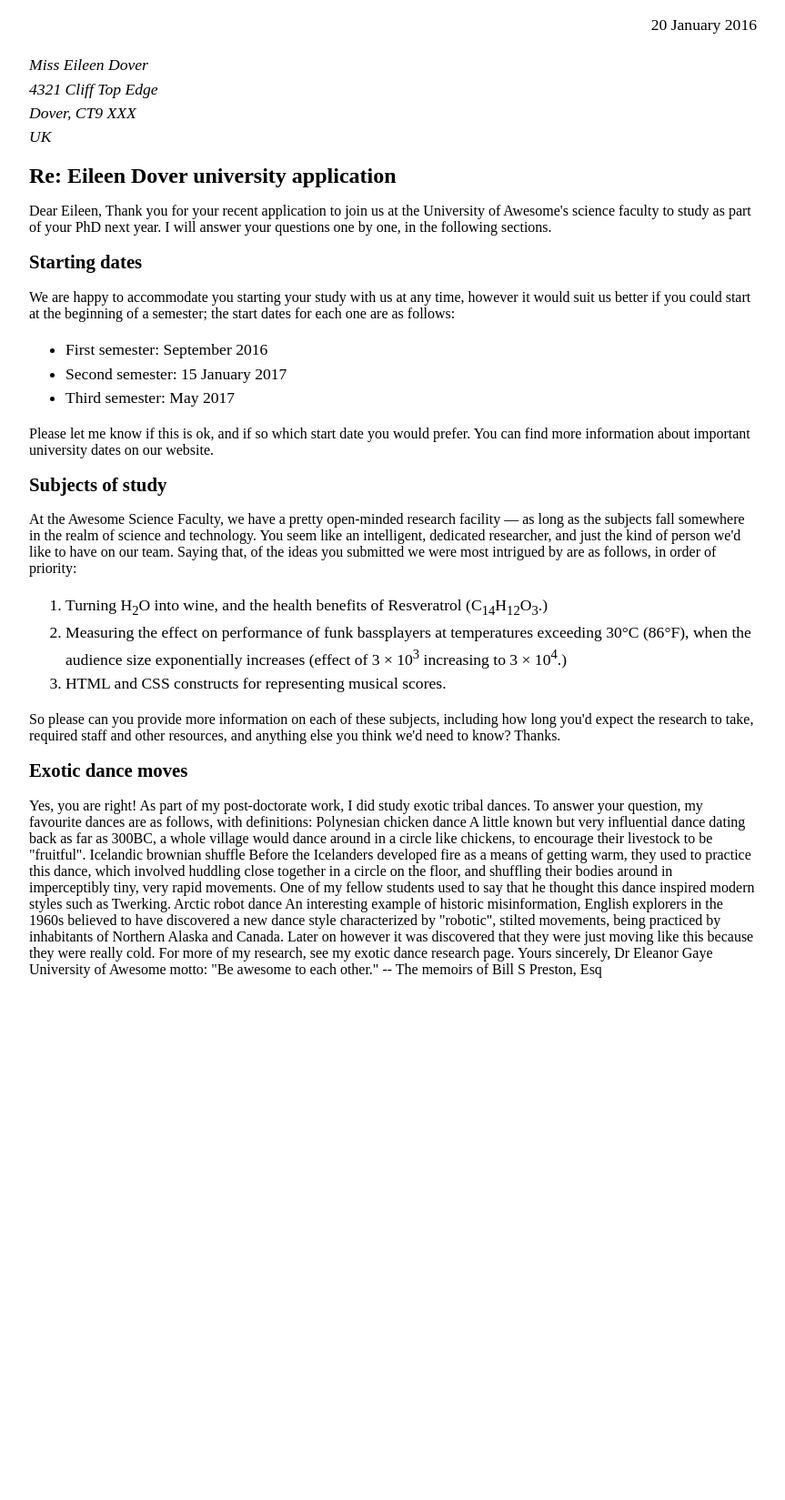
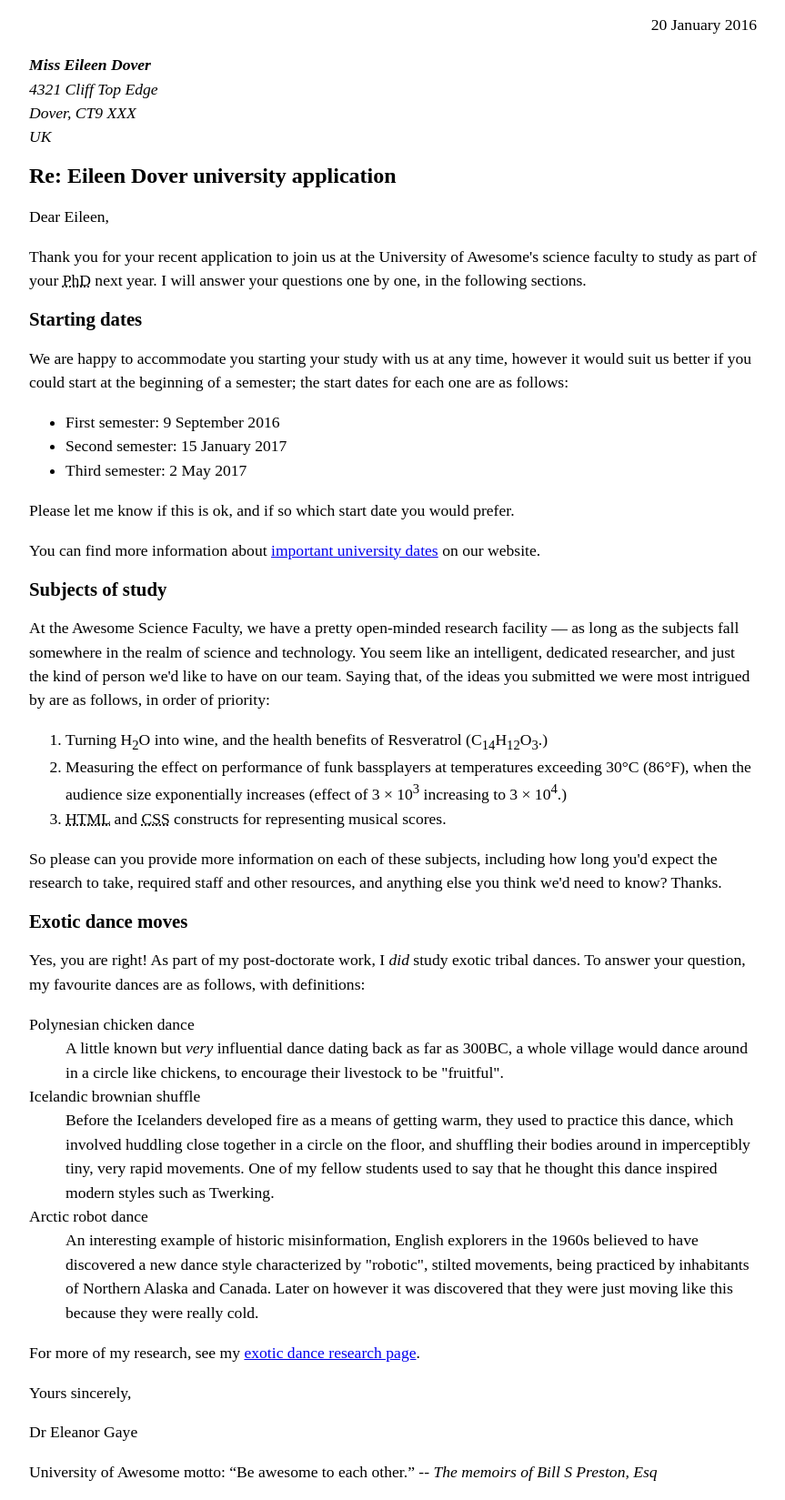
Before and after one commit to sreij/git-tutorial, a plain HTML site: page index.html in a window 1280 px wide. Shown: the part 188-1837 px from the top of the page at 91% size, without its empty margins (208-1071 px from the left). Before the commit the page ends 1263 px from the top, so only its background shows below. Drawn offline with Linux system fonts and the light colour scheme.

Commit message:
マークアップ完了

```diff
--- a/index.html
+++ b/index.html
@@ -32,7 +32,7 @@ cite、引用元。イタリック体になる
 
 <body>
   <address class="sender-column">
-    Dr. Eleanor Gaye<br>
+    <strong>Dr. Eleanor Gaye</strong><br>
     Awesome Science faculty<br>
     University of Awesome<br>
     Bobtown, CA 99999,<br>
@@ -42,79 +42,112 @@ cite、引用元。イタリック体になる
   </address>
 
   <p class="sender-column">
-    <time datetime="2016-1-20" >20 January 2016</time><br>
+    <time datetime="2016-1-20">20 January 2016</time><br>
   </p>
 
   <address>
-    Miss Eileen Dover<br>
+    <strong>Miss Eileen Dover</strong><br>
     4321 Cliff Top Edge<br>
     Dover, CT9 XXX<br>
     UK<br>
   </address>
   <h1>Re: Eileen Dover university application</h1>
 
-  Dear Eileen,
+  <p>Dear Eileen,</p>
 
+  <p>
   Thank you for your recent application to join us at the University of Awesome's science faculty to study as part of
-  your PhD next year. I will answer your questions one by one, in the following sections.
+  your <abbr title="Doctor of Philosophy">PhD</abbr> next year. I will answer your questions one by one, in the
+  following sections.
+</p>
 
   <h2>Starting dates</h2>
 
+  <p>
   We are happy to accommodate you starting your study with us at any time, however it would suit us better if you could
   start at the beginning of a semester; the start dates for each one are as follows:
+</p>
 
   <ul>
-    <li>First semester: <time datetime="2016-9">September 2016</time></li>
+    <li>First semester: <time datetime="2016-9">9 September 2016</time></li>
     <li>Second semester: <time datetime="2017-1-15">15 January 2017</time></li>
-    <li>Third semester: <time datetime="2017-5">May 2017</time></li>
+    <li>Third semester: <time datetime="2017-5">2 May 2017</time></li>
   </ul>
 
+  <p>
     Please let me know if this is ok, and if so which start date you would prefer.
+  </p>
 
-  You can find more information about important university dates on our website.
-
+  <p>
+    You can find more information about <a href="http://example.com">important university dates</a> on our website.
+  </p>
 
   <h2>Subjects of study</h2>
 
+  <p>
     At the Awesome Science Faculty, we have a pretty open-minded research facility — as long as the subjects fall
     somewhere in the realm of science and technology. You seem like an intelligent, dedicated researcher, and just the
-  kind of person we'd like to have on our team. Saying that, of the ideas you submitted we were most intrigued by are as
+    kind of person we'd like to have on our team. Saying that, of the ideas you submitted we were most intrigued by are
+    as
     follows, in order of priority:
+  </p>
 
   <ol>
-  <li>Turning H<sub>2</sub>O into wine, and the health benefits of Resveratrol (C<sub>14</sub>H<sub>12</sub>O<sub>3</sub>.)</li>
-  <li>Measuring the effect on performance of funk bassplayers at temperatures exceeding 30°C (86°F), when the audience size
+    <li>Turning <abbr>H<sub>2</sub>O</abbr> into wine, and the health benefits of Resveratrol
+      (<abbr>C<sub>14</sub>H<sub>12</sub>O<sub>3</sub></abbr>.)</li>
+    <li>Measuring the effect on performance of funk bassplayers at temperatures exceeding 30°C (86°F), when the audience
+      size
       exponentially increases (effect of 3 × 10<sup>3</sup> increasing to 3 × 10<sup>4</sup>.)</li>
-  <li>HTML and CSS constructs for representing musical scores.</li>
+    <li><abbr title="HyperText Markup Language">HTML</abbr> and <abbr title="Cascading Style Sheet">CSS</abbr>
+      constructs
+      for representing musical scores.</li>
   </ol>
 
-  So please can you provide more information on each of these subjects, including how long you'd expect the research to
-  take, required staff and other resources, and anything else you think we'd need to know? Thanks.
-
+  <p>
+    So please can you provide more information on each of these subjects, including how long you'd expect the research
+    to take, required staff and other resources, and anything else you think we'd need to know? Thanks.
+  </p>
 
   <h2>Exotic dance moves</h2>
 
-  Yes, you are right! As part of my post-doctorate work, I did study exotic tribal dances. To answer your question, my
+  <p>
+    Yes, you are right! As part of my post-doctorate work, I <em>did</em> study exotic tribal dances. To answer your
+    question, my
     favourite dances are as follows, with definitions:
+  </p>
 
-  Polynesian chicken dance
-  A little known but very influential dance dating back as far as 300BC, a whole village would dance around in a circle
+  <dl>
+    <dt>Polynesian chicken dance</dt>
+    <dd>
+      A little known but <em>very</em> influential dance dating back as far as 300BC, a whole village would dance around
+      in a
+      circle
       like chickens, to encourage their livestock to be "fruitful".
-  Icelandic brownian shuffle
+    </dd>
+    <dt>Icelandic brownian shuffle</dt>
+    <dd>
       Before the Icelanders developed fire as a means of getting warm, they used to practice this dance, which involved
-  huddling close together in a circle on the floor, and shuffling their bodies around in imperceptibly tiny, very rapid
-  movements. One of my fellow students used to say that he thought this dance inspired modern styles such as Twerking.
-  Arctic robot dance
-  An interesting example of historic misinformation, English explorers in the 1960s believed to have discovered a new
+      huddling close together in a circle on the floor, and shuffling their bodies around in imperceptibly tiny, very
+      rapid
+      movements. One of my fellow students used to say that he thought this dance inspired modern styles such as
+      Twerking.
+    </dd>
+    <dt>Arctic robot dance</dt>
+    <dd>
+      An interesting example of historic misinformation, English explorers in the 1960s believed to have discovered a
+      new
       dance style characterized by "robotic", stilted movements, being practiced by inhabitants of Northern Alaska and
       Canada. Later on however it was discovered that they were just moving like this because they were really cold.
-
-  For more of my research, see my exotic dance research page.
-
-  Yours sincerely,
-  Dr Eleanor Gaye
-
-  University of Awesome motto: "Be awesome to each other." -- The memoirs of Bill S Preston, Esq
+    </dd>
+  </dl>
+  <p>
+    For more of my research, see my <a href="http://example.com">exotic dance research page</a>.
+  </p>
+  <p>Yours sincerely,</p>
+  <p>Dr Eleanor Gaye</p>
+  <p>
+    University of Awesome motto: <q>Be awesome to each other.</q> -- <cite>The memoirs of Bill S Preston, Esq</cite>
+  </p>
 </body>
 
 </html>
```
Lines whose indentation alone changed are shown as unchanged.
